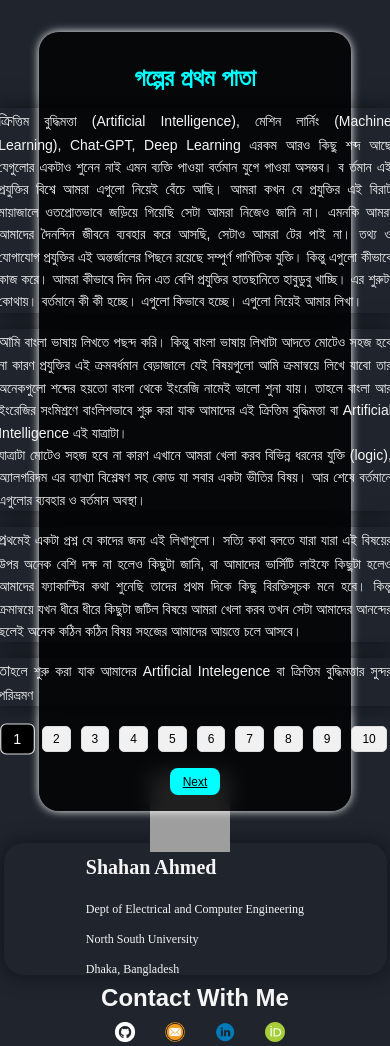
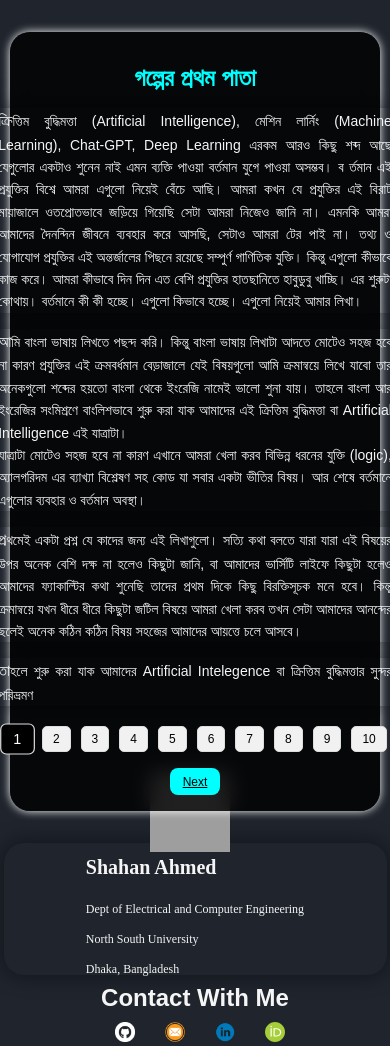
Before and after one commit to AhmedShahan/AIVenture, a plain HTML site: page index.html in a window 390 px wide. Drawn offline with Linux system fonts and the light colour scheme; grey boxes are pictures that could not be loaded; a web font is replaced by a local one.

Commit message:
my pofile added with minot changes in content

```diff
--- a/style.css
+++ b/style.css
@@ -10,7 +10,7 @@ body {
 .container {
     background-color: rgba(0, 0, 0, 0.8);
     backdrop-filter: blur(10px);
-    width: 80%;
+    width: 90%;
     max-width: 1000px;
     padding: 2rem;
     border-radius: 20px;
@@ -174,6 +174,8 @@ body {
 /* Media Query for Mobile Screens */
 @media (max-width: 425px) {
     .container {
+        width: 95%;
+        /* max-width: 1000px; */
         padding: 1rem;
         margin-top: 2rem;
     }
```
